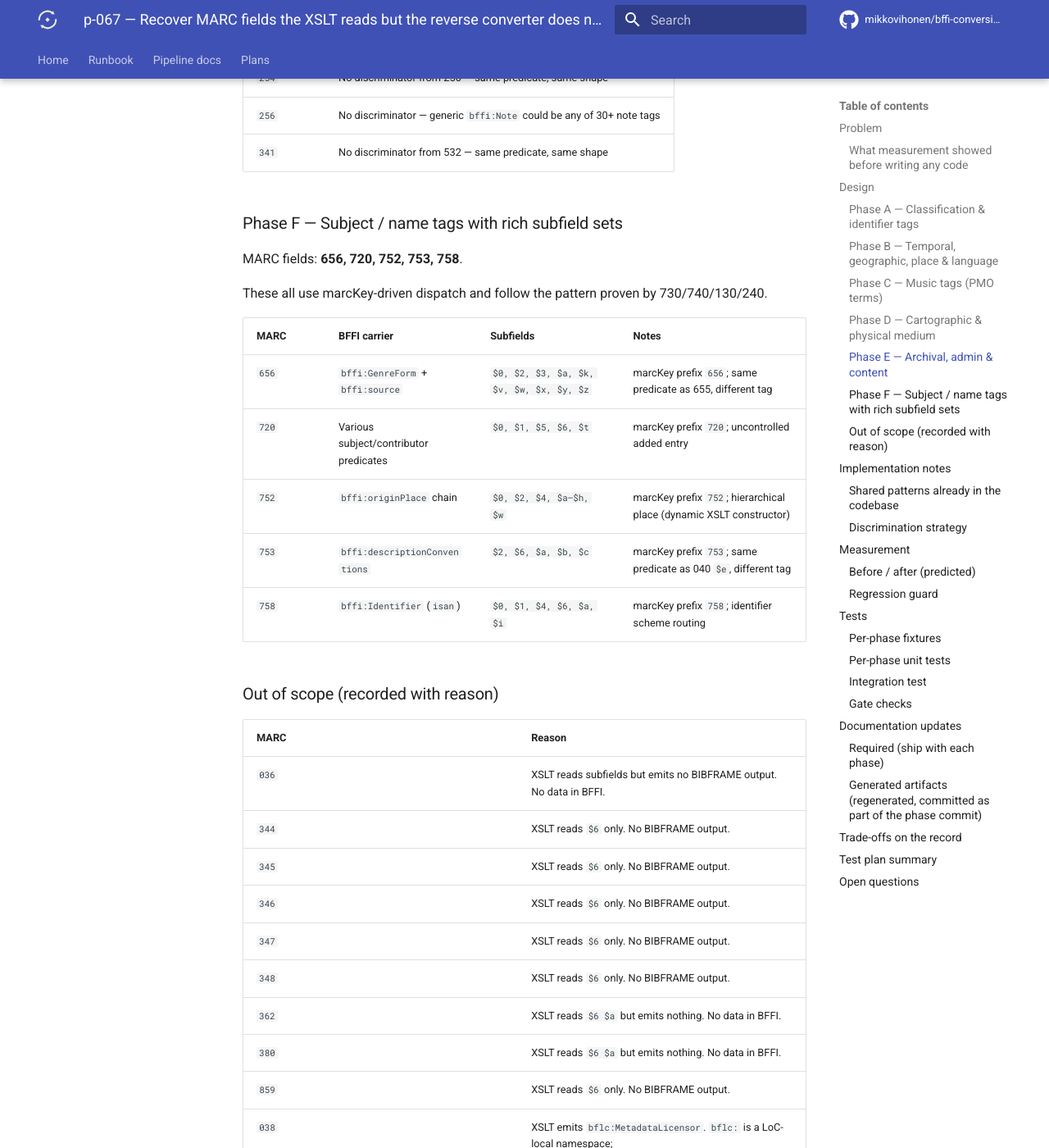
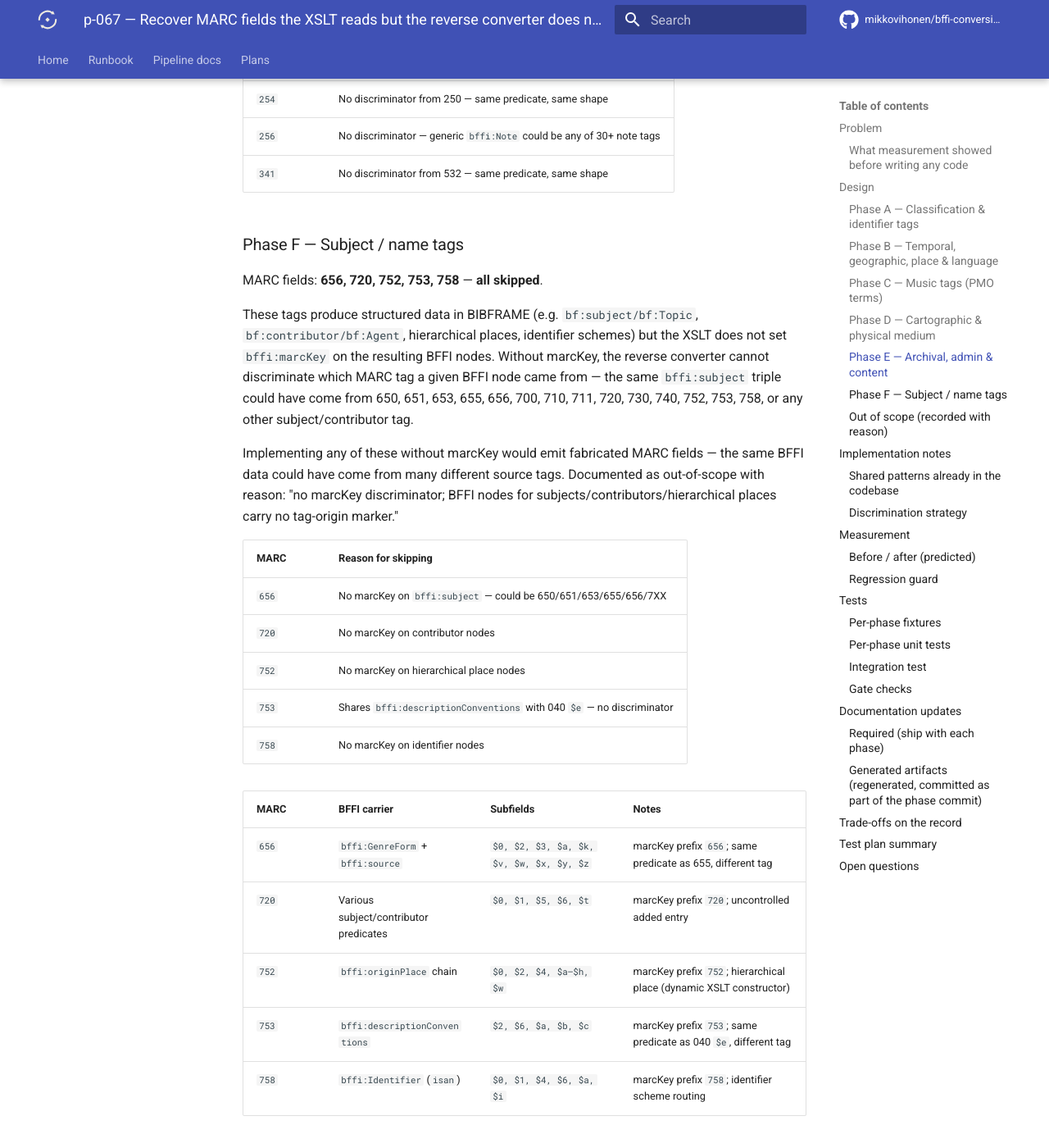
Before and after one commit to mikkovihonen/bffi-conversion-pipeline, an MkDocs documentation site: the page built from docs/plans/p-067-recover-forward-only-marc-fields.md, in a window 1280 px wide and 1400 px high, scrolled down 5574 px. Shown: the whole window at 82% size. Built offline with MkDocs 1.6.1 and Material for MkDocs 9.7.7, drawn with Linux system fonts in a browser that asks for light colours; comment, search, counter and statistics services are not loaded; some of the changed text lies outside the part shown.

Commit message:
docs: update p-067 plan — Phase F skipped (no marcKey on subjects/names)
Phase F tags (656, 720, 752, 753, 758) produce structured BFFI data
(subjects, contributors, hierarchical places, identifier schemes) but
the XSLT does not set bffi:marcKey on these nodes. Without marcKey,
the reverse converter cannot discriminate which MARC tag a given BFFI
node came from — implementing any would emit fabricated MARC fields.

Updated plan status to 'implemented' reflecting 17 of 23 recoverable
tags now recovered across Phases A–E.

```diff
--- a/docs/plans/p-067-recover-forward-only-marc-fields.md
+++ b/docs/plans/p-067-recover-forward-only-marc-fields.md
@@ -1,11 +1,12 @@
 # p-067 — Recover MARC fields the XSLT reads but the reverse converter does not emit
 
-**Status: proposed.** Fifty-one MARC tags pass through the forward XSLT but
-never reach the reconstructed MARCXML. This plan recovers the fields whose
-data survives to the BFFI graph and for which `lkd.rdf` already provides a
-carrier. The nine fields that the XSLT drops silently, the eleven
-already-documented losses (040 `$a`/`$d`, 09X, 388, …), and the
-`bflc:`-namespace terms are recorded as out-of-scope with a reason.
+**Status: implemented (17 of 23 implementable fields).** Recovered MARC fields
+whose data survives to the BFFI graph and for which `lkd.rdf` already provides a
+carrier, using shape-based or origin-based discrimination where marcKey is not
+available. The nine fields that the XSLT drops silently, the eleven
+already-documented losses (040 `$a`/`$d`, 09X, 388, …), the
+`bflc:`-namespace terms, and the six fields without discriminators are
+recorded as out-of-scope with a reason.
 
 ## Problem
 
@@ -197,12 +198,31 @@ situation as 034/255 — cannot implement one without the other.
 | `256` | No discriminator — generic `bffi:Note` could be any of 30+ note tags |
 | `341` | No discriminator from 532 — same predicate, same shape |
 
-### Phase F — Subject / name tags with rich subfield sets
+### Phase F — Subject / name tags
 
-MARC fields: **656, 720, 752, 753, 758**.
+MARC fields: **656, 720, 752, 753, 758** — **all skipped**.
 
-These all use marcKey-driven dispatch and follow the pattern proven by
-730/740/130/240.
+These tags produce structured data in BIBFRAME (e.g. `bf:subject/bf:Topic`,
+`bf:contributor/bf:Agent`, hierarchical places, identifier schemes) but the
+XSLT does not set `bffi:marcKey` on the resulting BFFI nodes. Without
+marcKey, the reverse converter cannot discriminate which MARC tag a given
+BFFI node came from — the same `bffi:subject` triple could have come from
+650, 651, 653, 655, 656, 700, 710, 711, 720, 730, 740, 752, 753, 758, or
+any other subject/contributor tag.
+
+Implementing any of these without marcKey would emit fabricated MARC
+fields — the same BFFI data could have come from many different source
+tags. Documented as out-of-scope with reason: "no marcKey discriminator;
+BFFI nodes for subjects/contributors/hierarchical places carry no
+tag-origin marker."
+
+| MARC | Reason for skipping |
+|---|---|
+| `656` | No marcKey on `bffi:subject` — could be 650/651/653/655/656/7XX |
+| `720` | No marcKey on contributor nodes |
+| `752` | No marcKey on hierarchical place nodes |
+| `753` | Shares `bffi:descriptionConventions` with 040 `$e` — no discriminator |
+| `758` | No marcKey on identifier nodes |
 
 | MARC | BFFI carrier | Subfields | Notes |
 |---|---|---|---|
```
Also changed, not shown: docs/plans/README.md (+1 -1 lines).
